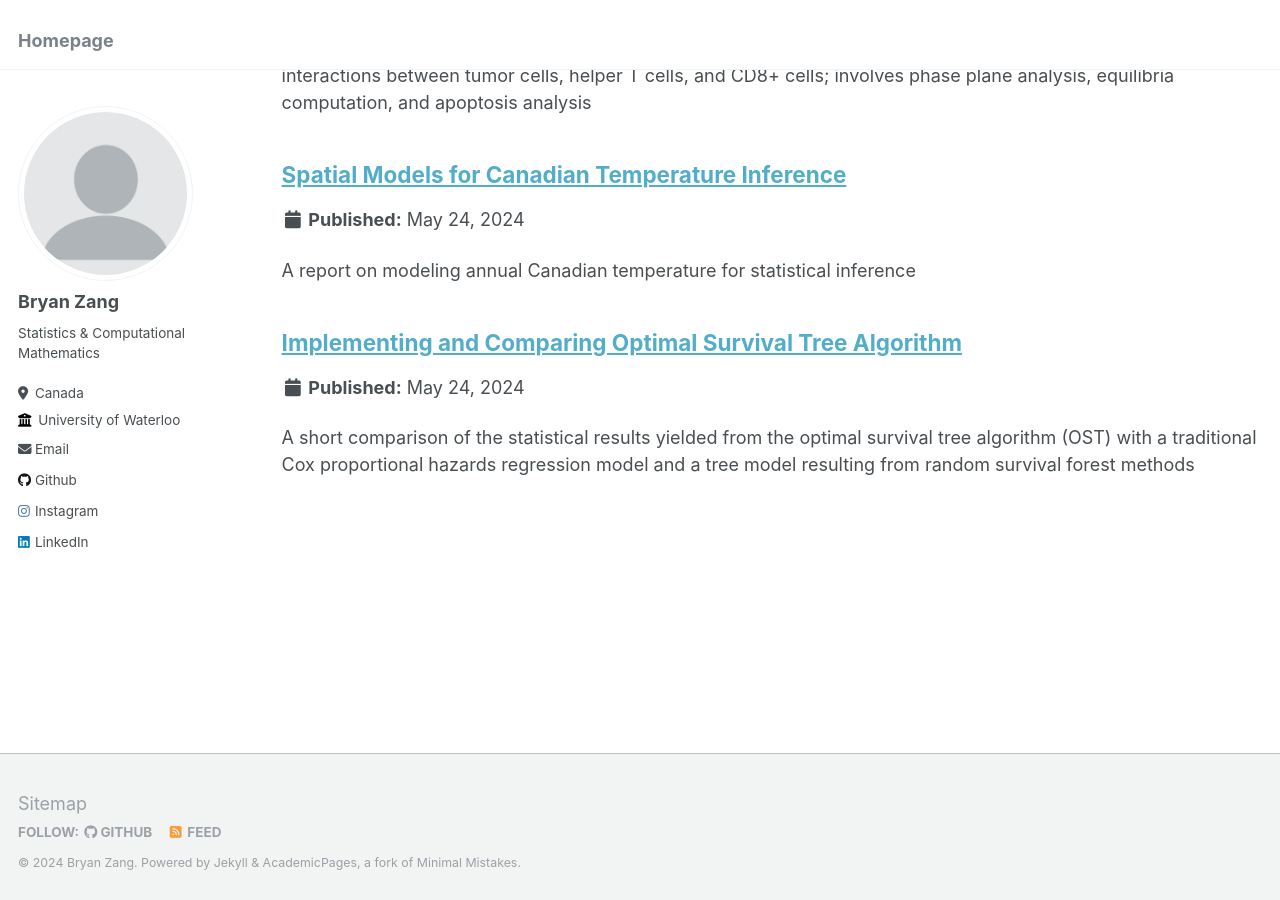
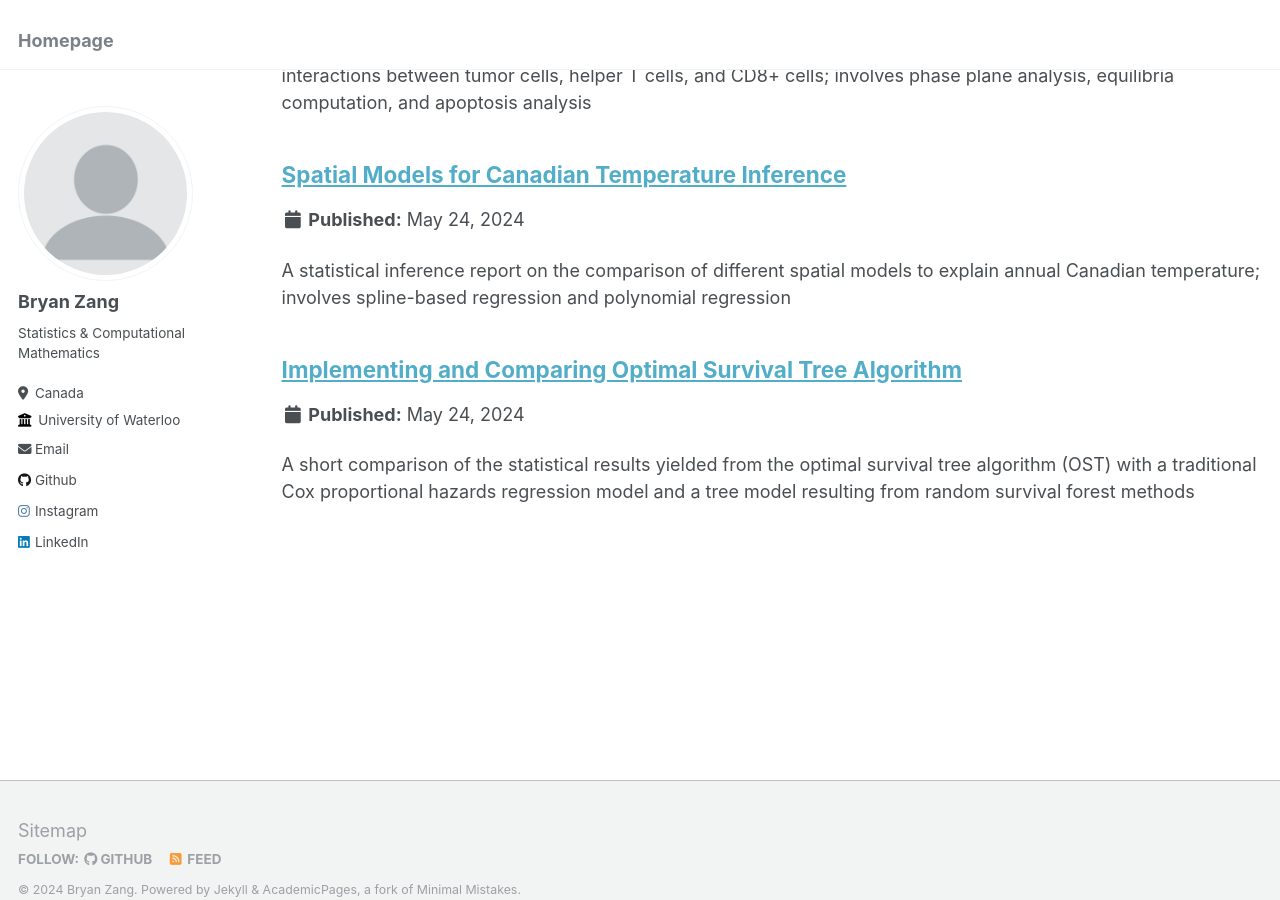
Before and after one commit to bryanzang/bryanzang.github.io, a Jekyll site: the page built from _pages/portfolio.html, in a window 1280 px wide and 900 px high, scrolled down 628 px. Built offline with Jekyll 4.4.1, drawn with Linux system fonts in a browser that asks for light colours.

Commit message:
Update portfolio-4.md

```diff
--- a/_portfolio/portfolio-4.md
+++ b/_portfolio/portfolio-4.md
@@ -1,6 +1,6 @@
 ---
 title: "Spatial Models for Canadian Temperature Inference"
-excerpt: "A report on modeling annual Canadian temperature for statistical inference"
+excerpt: "A statistical inference report on the comparison of different spatial models to explain annual Canadian temperature; involves spline-based regression and polynomial regression"
 collection: portfolio
 ---
 
```
